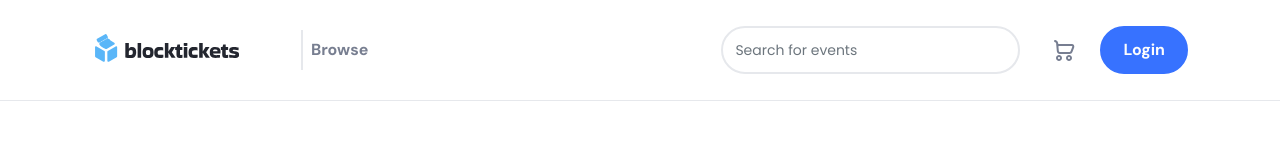
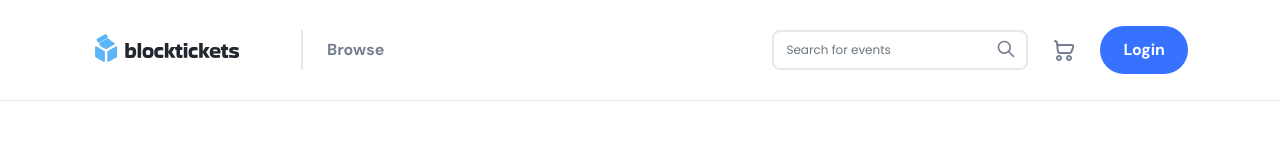
Before and after one commit to CRE8Interactions/blocktickets-home, a React (Create React App) app in the folder frontend/: page / in a window 1280 px wide. Shown: the top 160 px of the page. Built offline with nearby package versions, Linux system fonts and the light colour scheme; no server answers.

Commit message:
feat: add search bar to nav

```diff
--- a/frontend/src/components/Navigation/Navigation.js
+++ b/frontend/src/components/Navigation/Navigation.js
@@ -13,6 +13,7 @@ import logo from '../../assets/logo.svg';
 import shoppingCart from '../../assets/icons/shopping-cart.svg';
 
 import './navigation.scss';
+import SearchBar from './../SearchBar/SearchBar';
 
 export default function Navigation() {
 	const { setAuthenticated } = useContext(UserContext);
@@ -24,29 +25,19 @@ export default function Navigation() {
 
 	return (
 		<div className="navigation">
-			<Navbar collapseOnSelect expand="lg">
+			<Navbar collapseOnSelect expand="md">
 				<Container>
-					<Navbar.Brand href="/" className="app-name">
+					<Navbar.Brand href="/">
 						<img src={logo} alt="blocktickets" />
 					</Navbar.Brand>
 					<Navbar.Toggle aria-controls="responsive-navbar-nav" />
-					<Navbar.Collapse id="responsive-navbar-nav">
-						<Nav
-							className="me-auto my-2 my-lg-0"
-							style={{ maxHeight: '100px' }}
-							navbarScroll>
-							<Nav.Link href="#action1">Browse</Nav.Link>
+					<Navbar.Collapse id="responsive-navbar-nav align-items-center">
+						<Nav className="me-auto my-2 my-lg-0" style={{ maxHeight: '100px' }}>
+							<Nav.Link href="/">Browse</Nav.Link>
 						</Nav>
-						<Nav className="gap-4">
-							<Form className="d-flex">
-								<FormControl
-									type="search"
-									placeholder="Search for events"
-									className="me-2"
-									aria-label="Search"
-								/>
-							</Form>
-							<div className="notificatins align-self-center">
+						<Nav className="gap-4 align-items-md-center">
+							<SearchBar />
+							<div className="notificatins align-self-md-center">
 								<img src={shoppingCart} />
 							</div>
 							{!authService.isLoggedIn() && (
--- /dev/null
+++ b/frontend/src/components/SearchBar/SearchBar.js
@@ -0,0 +1,34 @@
+import React, { Component, useContext } from 'react';
+import Form from 'react-bootstrap/Form';
+import InputGroup from 'react-bootstrap/InputGroup';
+import FormControl from 'react-bootstrap/FormControl';
+
+import './searchBar.scss';
+
+export default function SearchBar() {
+	return (
+		<Form inline className="search">
+			<FormControl
+				type="search"
+				placeholder="Search for events"
+				className="me-2 caption"
+				aria-label="Search for events"
+			/>
+			<div className="search-icon">
+				<svg
+					width="20"
+					height="20"
+					viewBox="0 0 20 20"
+					fill="none"
+					xmlns="http://www.w3.org/2000/svg">
+					<path
+						fill-rule="evenodd"
+						clip-rule="evenodd"
+						d="M12.4215 13.5999C11.2925 14.4774 9.87401 15 8.33342 15C4.65152 15 1.66675 12.0152 1.66675 8.33332C1.66675 4.65143 4.65152 1.66666 8.33342 1.66666C12.0153 1.66666 15.0001 4.65143 15.0001 8.33332C15.0001 9.87392 14.4775 11.2925 13.6 12.4214L18.0893 16.9107C18.4148 17.2362 18.4148 17.7638 18.0893 18.0892C17.7639 18.4147 17.2363 18.4147 16.9108 18.0892L12.4215 13.5999ZM13.3334 8.33332C13.3334 11.0947 11.0948 13.3333 8.33342 13.3333C5.57199 13.3333 3.33341 11.0947 3.33341 8.33332C3.33341 5.5719 5.57199 3.33332 8.33342 3.33332C11.0948 3.33332 13.3334 5.5719 13.3334 8.33332Z"
+						fill="#777E91"
+					/>
+				</svg>
+			</div>
+		</Form>
+	);
+}
--- /dev/null
+++ b/frontend/src/components/SearchBar/index.js
@@ -0,0 +1 @@
+export { default as SearchBar } from './SearchBar';
--- /dev/null
+++ b/frontend/src/components/SearchBar/searchBar.scss
@@ -0,0 +1,18 @@
+@use '../../scss/abstracts' as *;
+
+.search {
+	position: relative;
+	width: 256px;
+
+	.form-control {
+		border-radius: 8px;
+		padding-top: $input-padding-sm-top;
+		padding-bottom: $input-padding-sm-bottom;
+	}
+	&-icon {
+		position: absolute;
+		top: $input-padding-sm-top;
+		right: rem(12);
+		z-index: 9999;
+	}
+}
```
Also changed, not shown: frontend/src/assets/icons/search-icon.svg (added).
